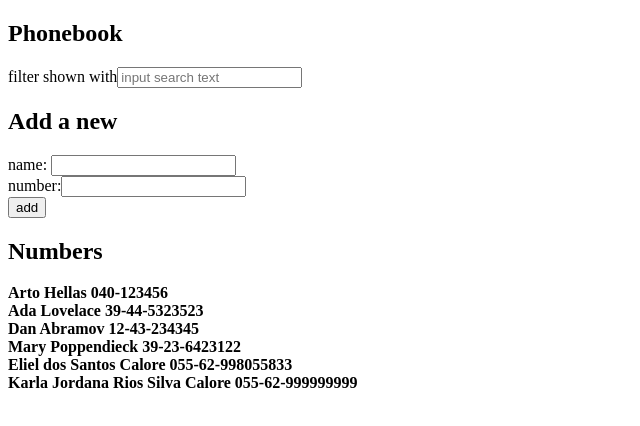
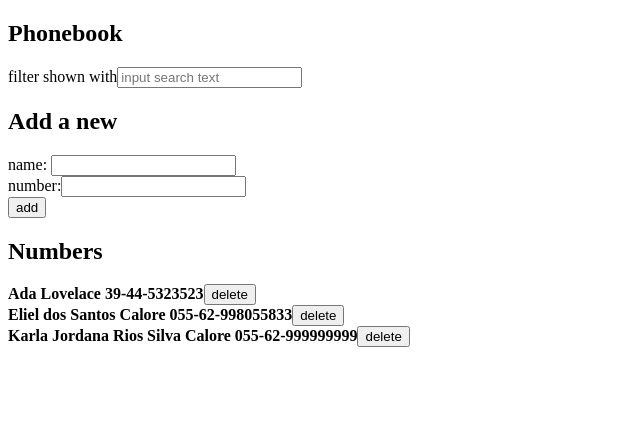
Before and after one commit to ElielCalore/FSO2022-Full-Stack-Open-2022, a React (Create React App) app in the folder part2/phonebook/: page / in a window 1280 px wide. Shown: the top 426 px of the page, without its empty margins (0-640 px from the left). Built offline with nearby package versions, Linux system fonts and the light colour scheme; data requests are answered from the project's data file.

Commit message:
exercise 2.17 ok

```diff
--- a/part2/phonebook/db.json
+++ b/part2/phonebook/db.json
@@ -1,23 +1,9 @@
 {
-    "persons": [{
-            "name": "Arto Hellas",
-            "number": "040-123456",
-            "id": 1
-        },
+  "persons": [
     {
       "name": "Ada Lovelace",
       "number": "39-44-5323523",
       "id": 2
-        },
-        {
-            "name": "Dan Abramov",
-            "number": "12-43-234345",
-            "id": 3
-        },
-        {
-            "name": "Mary Poppendieck",
-            "number": "39-23-6423122",
-            "id": 4
     },
     {
       "name": "Eliel dos Santos Calore",
--- a/part2/phonebook/src/App.js
+++ b/part2/phonebook/src/App.js
@@ -3,7 +3,7 @@ import { useState, useEffect } from "react";
 import Filter from "./components/filter/filter";
 import AddNew from "./components/addNew/addNew";
 import Phonebooks from "./components/phonebook/phonebook";
-import axios from "axios";
+//import axios from "axios";
 import services from "./services/services";
 
 function App() {
@@ -38,11 +38,22 @@ function App() {
     services.getAll().then((initialLoad) => setPersons(initialLoad));
   }, []);
 
+  const remove = (id, name) => {
+    console.log(id);
+    if (window.alert(`Do you want to delete ${name} from your phonebook? `));
+    {
+      services
+        .remove(id)
+        .catch((err) => console.log(err))
+        .then(setPersons(persons.filter((person) => person.id !== id)));
+    }
+  };
+
   return (
     <div>
       <Phonebooks handleChangeSearch={handleChangeSearch} />
       <AddNew handleSubmit={handleSubmit} handleChange={handleChange} />
-      <Filter persons={persons} search={search} />
+      <Filter persons={persons} search={search} remove={remove} />
 
       {/*<ShowNote />*/}
     </div>
--- a/part2/phonebook/src/components/filter/filter.js
+++ b/part2/phonebook/src/components/filter/filter.js
@@ -1,4 +1,4 @@
-const Filter = ({ persons, search }) => {
+const Filter = ({ persons, search, remove }) => {
   console.log("");
   return (
     <div>
@@ -10,6 +10,12 @@ const Filter = ({ persons, search }) => {
             <div key={currentElement.name}>
               <strong>
                 {currentElement.name} {currentElement.number}
+                <button
+                  className="btn btn-danger"
+                  onClick={() => remove(currentElement.id, currentElement.name)}
+                >
+                  delete
+                </button>
               </strong>
             </div>
           );
```
Lines whose indentation alone changed are shown as unchanged.
